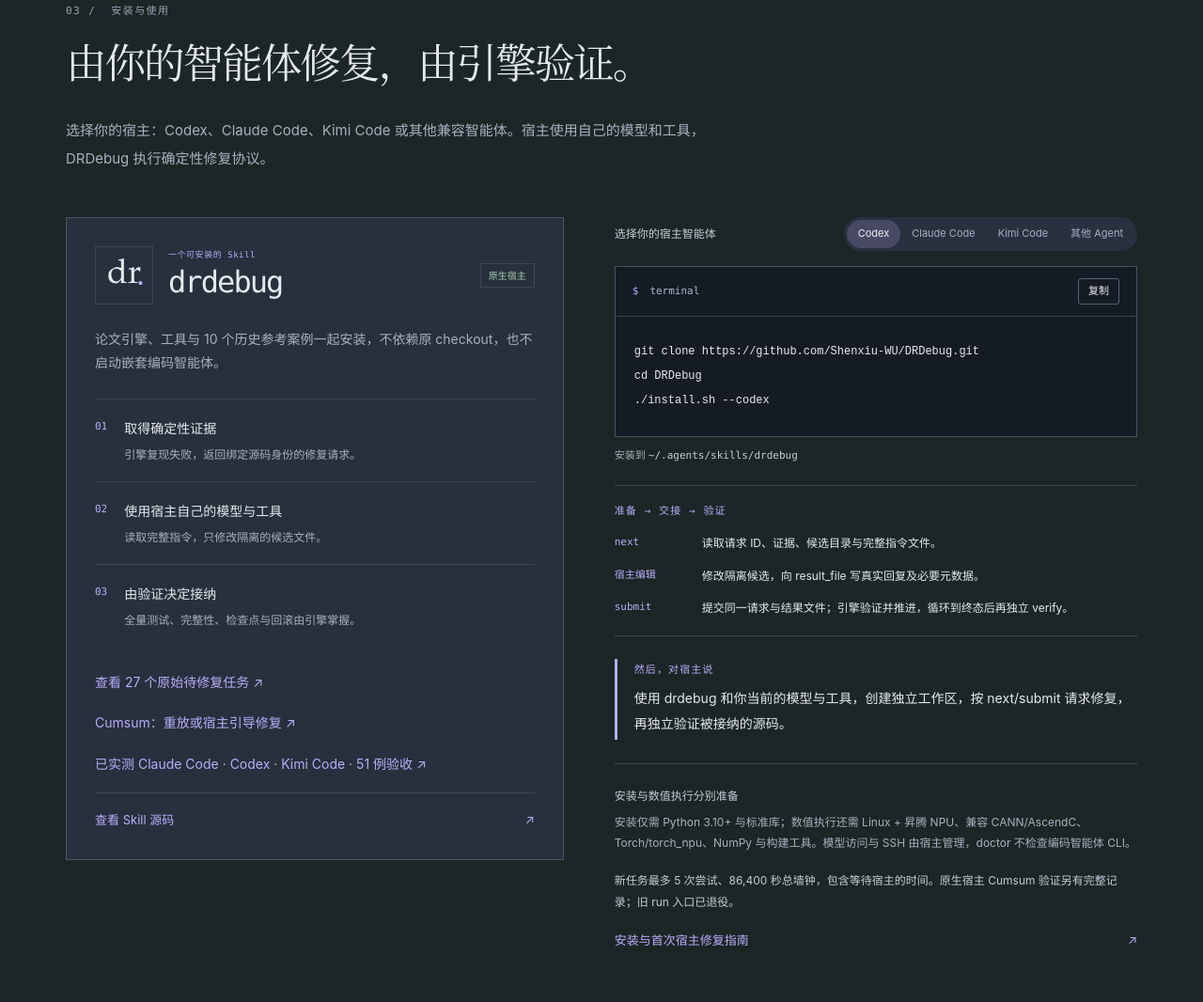
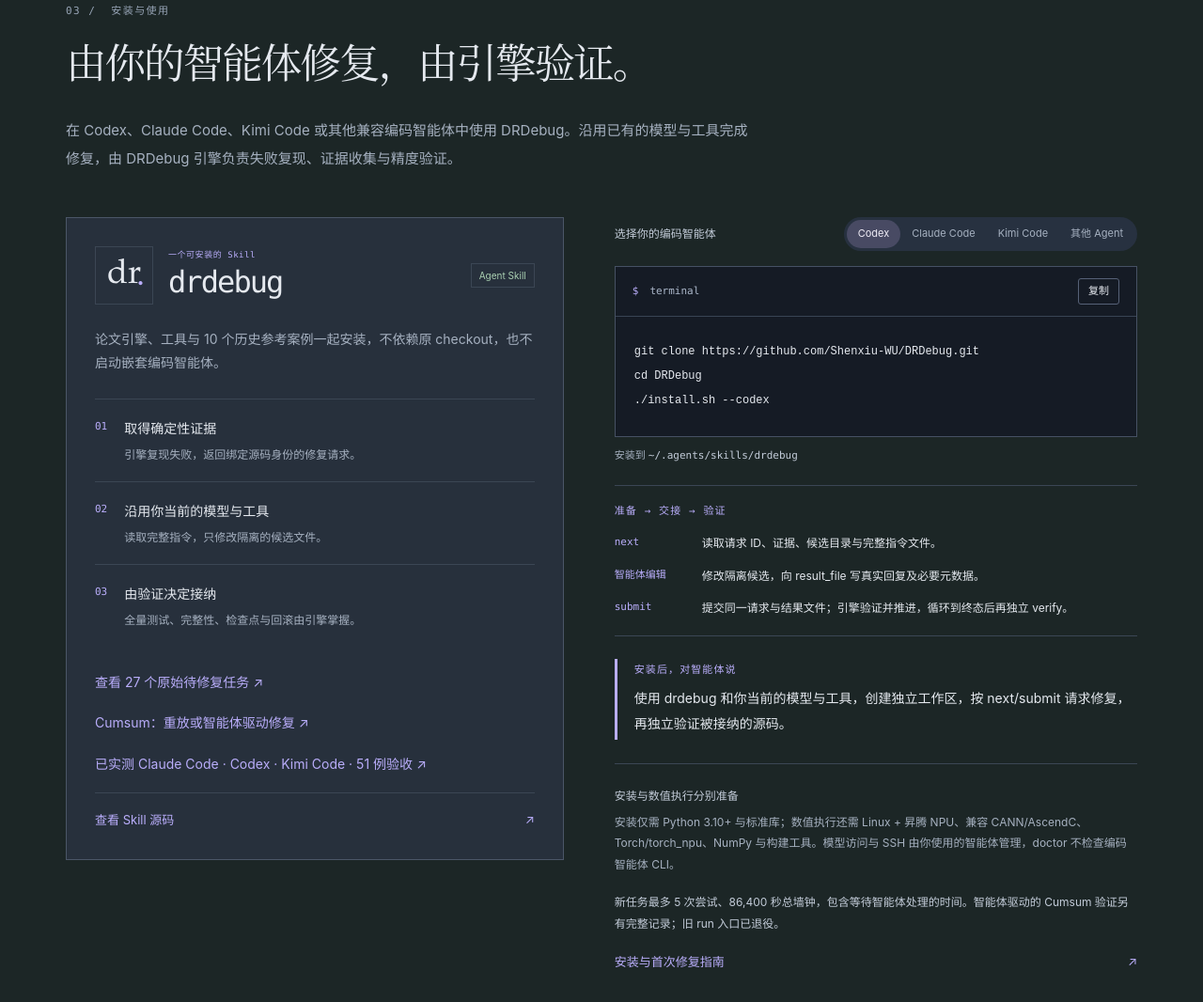
Before and after one commit to Shenxiu-WU/DRDebug, a plain HTML site: page website/index.html in a window 1280 px wide. Shown: the part 3860-4926 px from the top of the page at 94% size. Drawn offline with Linux system fonts and the light colour scheme.

Commit message:
Clarify coding agent terminology across public docs

```diff
--- a/website/index.html
+++ b/website/index.html
@@ -12,7 +12,7 @@
   <link rel="icon" href="./assets/favicon.svg" type="image/svg+xml">
   <script src="./theme.js"></script>
   <link rel="stylesheet" href="./styles.css?v=native-host-20261019">
-  <script src="./script.js?v=native-host-20261019" defer></script>
+  <script src="./script.js?v=coding-agent-wording-20261019" defer></script>
   <script src="./dashboard.js" defer></script>
 </head>
 <body>
@@ -94,28 +94,28 @@
     </div></section>
 
     <section id="skills" class="section skills-section" aria-labelledby="skills-title"><div class="wrap">
-      <div class="section-heading"><p class="section-index">03 / <span data-en="TAKE IT WITH YOU">安装与使用</span></p><h2 id="skills-title" data-en="Your agent repairs. The engine validates.">由你的智能体修复，由引擎验证。</h2><p class="section-intro" data-en="Choose your host: Codex, Claude Code, Kimi Code or another compatible agent. It uses its own model and tools; DRDebug runs the deterministic repair protocol.">选择你的宿主：Codex、Claude Code、Kimi Code 或其他兼容智能体。宿主使用自己的模型和工具，DRDebug 执行确定性修复协议。</p></div>
+      <div class="section-heading"><p class="section-index">03 / <span data-en="TAKE IT WITH YOU">安装与使用</span></p><h2 id="skills-title" data-en="Your agent repairs. The engine validates.">由你的智能体修复，由引擎验证。</h2><p class="section-intro" data-en="Use DRDebug in Codex, Claude Code, Kimi Code or another compatible coding agent. Keep your existing model and tools for repair; the DRDebug engine reproduces failures, collects evidence and validates numerical accuracy.">在 Codex、Claude Code、Kimi Code 或其他兼容编码智能体中使用 DRDebug。沿用已有的模型与工具完成修复，由 DRDebug 引擎负责失败复现、证据收集与精度验证。</p></div>
       <div class="skill-install-layout">
         <article class="skill-package">
-          <div class="skill-package-heading"><span class="skill-monogram" aria-hidden="true">dr<span>.</span></span><div><p class="eyebrow" data-en="ONE INSTALLABLE SKILL">一个可安装的 Skill</p><h3>drdebug</h3></div><span class="skill-version" data-en="Native host">原生宿主</span></div>
+          <div class="skill-package-heading"><span class="skill-monogram" aria-hidden="true">dr<span>.</span></span><div><p class="eyebrow" data-en="ONE INSTALLABLE SKILL">一个可安装的 Skill</p><h3>drdebug</h3></div><span class="skill-version" data-en="Agent Skill">Agent Skill</span></div>
           <p data-en="The paper engine, tools and ten historical reference examples — installed together, independent of the checkout. No nested coding agent is launched.">论文引擎、工具与 10 个历史参考案例一起安装，不依赖原 checkout，也不启动嵌套编码智能体。</p>
-          <ul class="skill-capabilities"><li><span aria-hidden="true">01</span><div><strong data-en="Get deterministic evidence">取得确定性证据</strong><p data-en="The engine reproduces failures and returns a source-bound repair request.">引擎复现失败，返回绑定源码身份的修复请求。</p></div></li><li><span aria-hidden="true">02</span><div><strong data-en="Use your host's model and tools">使用宿主自己的模型与工具</strong><p data-en="Read the full instructions and edit only the isolated candidate.">读取完整指令，只修改隔离的候选文件。</p></div></li><li><span aria-hidden="true">03</span><div><strong data-en="Let validation decide">由验证决定接纳</strong><p data-en="The engine owns full tests, integrity, checkpoints and rollback.">全量测试、完整性、检查点与回滚由引擎掌握。</p></div></li></ul>
+          <ul class="skill-capabilities"><li><span aria-hidden="true">01</span><div><strong data-en="Get deterministic evidence">取得确定性证据</strong><p data-en="The engine reproduces failures and returns a source-bound repair request.">引擎复现失败，返回绑定源码身份的修复请求。</p></div></li><li><span aria-hidden="true">02</span><div><strong data-en="Keep your current model and tools">沿用你当前的模型与工具</strong><p data-en="Read the full instructions and edit only the isolated candidate.">读取完整指令，只修改隔离的候选文件。</p></div></li><li><span aria-hidden="true">03</span><div><strong data-en="Let validation decide">由验证决定接纳</strong><p data-en="The engine owns full tests, integrity, checkpoints and rollback.">全量测试、完整性、检查点与回滚由引擎掌握。</p></div></li></ul>
           <p class="skill-task-link"><a href="https://github.com/Shenxiu-WU/DRDebug/tree/main/papers/2026-dont-regenerate-debug/artifact/inputs" target="_blank" rel="noopener noreferrer" data-en="Explore the 27 original repair tasks ↗">查看 27 个原始待修复任务 ↗</a></p>
-          <p class="skill-task-link"><a class="skill-example" href="https://github.com/Shenxiu-WU/DRDebug/blob/main/examples/cumsum/README.zh-CN.md" target="_blank" rel="noopener noreferrer" data-en="Cumsum: replay or guided host repair ↗">Cumsum：重放或宿主引导修复 ↗</a></p>
+          <p class="skill-task-link"><a class="skill-example" href="https://github.com/Shenxiu-WU/DRDebug/blob/main/examples/cumsum/README.zh-CN.md" target="_blank" rel="noopener noreferrer" data-en="Cumsum: replay or agent-driven repair ↗">Cumsum：重放或智能体驱动修复 ↗</a></p>
           <p class="skill-task-link"><a class="skill-validation" href="https://github.com/Shenxiu-WU/DRDebug/blob/main/examples/cumsum/native-host-validation.zh-CN.md" target="_blank" rel="noopener noreferrer" data-en="Tested: Claude Code · Codex · Kimi Code · 51-case checks ↗">已实测 Claude Code · Codex · Kimi Code · 51 例验收 ↗</a></p>
           <a class="text-link skill-source" href="https://github.com/Shenxiu-WU/DRDebug/tree/main/skills/drdebug" target="_blank" rel="noopener noreferrer"><span data-en="Read the skill source">查看 Skill 源码</span><span aria-hidden="true">↗</span></a>
         </article>
         <div class="skill-quickstart">
-          <div class="install-command-header"><span data-en="Choose your host agent">选择你的宿主智能体</span><div class="segmented" role="group" aria-label="Skill 安装目标" data-en-aria="Skill installation target"><button type="button" data-install-host="codex" aria-pressed="true">Codex</button><button type="button" data-install-host="claude" aria-pressed="false">Claude Code</button><button type="button" data-install-host="kimi" aria-pressed="false" aria-controls="skill-kimi-note">Kimi Code</button><button type="button" data-install-host="other" aria-pressed="false" aria-controls="skill-generic-note" data-en="Other agents">其他 Agent</button></div></div>
+          <div class="install-command-header"><span data-en="Choose your coding agent">选择你的编码智能体</span><div class="segmented" role="group" aria-label="Skill 安装目标" data-en-aria="Skill installation target"><button type="button" data-install-host="codex" aria-pressed="true">Codex</button><button type="button" data-install-host="claude" aria-pressed="false">Claude Code</button><button type="button" data-install-host="kimi" aria-pressed="false" aria-controls="skill-kimi-note">Kimi Code</button><button type="button" data-install-host="other" aria-pressed="false" aria-controls="skill-generic-note" data-en="Other agents">其他 Agent</button></div></div>
           <div class="install-terminal"><div class="terminal-heading"><span aria-hidden="true">$</span><span>terminal</span><button type="button" class="copy-install" data-copy-target="skill-install-command" data-en="Copy" aria-label="复制安装命令" data-en-aria="Copy installation commands">复制</button></div><pre><code id="skill-install-command">git clone https://github.com/Shenxiu-WU/DRDebug.git
 cd DRDebug
 ./install.sh --codex</code></pre></div>
           <p class="install-destination"><span data-en="Installs to">安装到</span> <code id="skill-install-destination">~/.agents/skills/drdebug</code></p>
           <p id="skill-kimi-note" class="install-generic-note" hidden data-en="Install into the skills parent shown above, then start Kimi Code with --skills-dir to load it explicitly. This flag replaces automatic user/project skill discovery for that session; repeat it to include other skill directories.">先安装到上方 skills 父目录，再用 --skills-dir 启动 Kimi Code 并显式加载。该参数会替代本次会话的用户／项目技能自动发现；如需加载其他技能目录，可重复指定。</p>
-          <p id="skill-generic-note" class="install-generic-note" hidden data-en="Use the actual skills parent recognized by your host. The installer creates drdebug/; the host loads SKILL.md, reads requests, edits files and runs CLI commands with its own tools.">使用宿主实际识别的 skills 父目录。安装器创建 drdebug/，宿主加载 SKILL.md，用自己的工具读取请求、编辑文件并执行 CLI。</p>
-          <div class="skill-host-flow" role="group" aria-label="原生宿主修复流程" data-en-aria="Native host repair protocol"><p class="eyebrow" data-en="PREPARE → HAND OFF → VALIDATE">准备 → 交接 → 验证</p><ol><li><code>next</code><span data-en="Read the request ID, evidence, candidate directory and full instructions file.">读取请求 ID、证据、候选目录与完整指令文件。</span></li><li><code data-en="host edit">宿主编辑</code><span data-en="Patch the isolated candidate; write the actual response and required metadata to result_file.">修改隔离候选，向 result_file 写真实回复及必要元数据。</span></li><li><code>submit</code><span data-en="Submit that request and result file. The engine validates and advances; repeat until terminal, then verify independently.">提交同一请求与结果文件；引擎验证并推进，循环到终态后再独立 verify。</span></li></ol></div>
-          <div class="skill-invocation"><p class="eyebrow" data-en="THEN ASK YOUR HOST">然后，对宿主说</p><p data-en="Use drdebug with your current model and tools. Prepare a separate workspace, follow next/submit requests, and independently verify the accepted source.">使用 drdebug 和你当前的模型与工具，创建独立工作区，按 next/submit 请求修复，再独立验证被接纳的源码。</p></div>
-          <div class="skill-requirements"><strong data-en="Installation and numerical execution are separate">安装与数值执行分别准备</strong><p data-en="Installation: Python 3.10+ and standard library. Numerical work: Linux + Ascend NPU, compatible CANN/AscendC, Torch/torch_npu, NumPy and build tools. Model access and SSH remain host-managed; doctor checks no coding-agent CLI.">安装仅需 Python 3.10+ 与标准库；数值执行还需 Linux + 昇腾 NPU、兼容 CANN/AscendC、Torch/torch_npu、NumPy 与构建工具。模型访问与 SSH 由宿主管理，doctor 不检查编码智能体 CLI。</p><p class="skill-budget" data-en="New tasks: at most 5 attempts and 86,400 seconds total wall time, including pending host time. See the separate native-host Cumsum validation record. The previous run entry point is retired.">新任务最多 5 次尝试、86,400 秒总墙钟，包含等待宿主的时间。原生宿主 Cumsum 验证另有完整记录；旧 run 入口已退役。</p><a class="text-link skill-guide" href="https://github.com/Shenxiu-WU/DRDebug/blob/main/docs/skill-guide.zh-CN.md" target="_blank" rel="noopener noreferrer"><span data-en="Installation and first host-driven repair">安装与首次宿主修复指南</span><span aria-hidden="true">↗</span></a></div>
+          <p id="skill-generic-note" class="install-generic-note" hidden data-en="Use the skills parent recognized by your coding agent. The installer creates drdebug/; the agent loads SKILL.md, reads requests, edits files and runs CLI commands with its own tools.">指定你的编码智能体能够识别的 skills 父目录。安装器创建 drdebug/，智能体加载 SKILL.md，用自己的工具读取请求、编辑文件并执行 CLI。</p>
+          <div class="skill-host-flow" role="group" aria-label="智能体驱动修复流程" data-en-aria="Agent-driven repair workflow"><p class="eyebrow" data-en="PREPARE → HAND OFF → VALIDATE">准备 → 交接 → 验证</p><ol><li><code>next</code><span data-en="Read the request ID, evidence, candidate directory and full instructions file.">读取请求 ID、证据、候选目录与完整指令文件。</span></li><li><code data-en="agent edit">智能体编辑</code><span data-en="Patch the isolated candidate; write the actual response and required metadata to result_file.">修改隔离候选，向 result_file 写真实回复及必要元数据。</span></li><li><code>submit</code><span data-en="Submit that request and result file. The engine validates and advances; repeat until terminal, then verify independently.">提交同一请求与结果文件；引擎验证并推进，循环到终态后再独立 verify。</span></li></ol></div>
+          <div class="skill-invocation"><p class="eyebrow" data-en="AFTER INSTALLING, ASK YOUR AGENT">安装后，对智能体说</p><p data-en="Use drdebug with your current model and tools. Prepare a separate workspace, follow next/submit requests, and independently verify the accepted source.">使用 drdebug 和你当前的模型与工具，创建独立工作区，按 next/submit 请求修复，再独立验证被接纳的源码。</p></div>
+          <div class="skill-requirements"><strong data-en="Installation and numerical execution are separate">安装与数值执行分别准备</strong><p data-en="Installation: Python 3.10+ and standard library. Numerical work: Linux + Ascend NPU, compatible CANN/AscendC, Torch/torch_npu, NumPy and build tools. Your coding agent manages model access and SSH; doctor checks no coding-agent CLI.">安装仅需 Python 3.10+ 与标准库；数值执行还需 Linux + 昇腾 NPU、兼容 CANN/AscendC、Torch/torch_npu、NumPy 与构建工具。模型访问与 SSH 由你使用的智能体管理，doctor 不检查编码智能体 CLI。</p><p class="skill-budget" data-en="New tasks: at most 5 attempts and 86,400 seconds total wall time, including time spent waiting for the agent. See the separate agent-driven Cumsum validation record. The previous run entry point is retired.">新任务最多 5 次尝试、86,400 秒总墙钟，包含等待智能体处理的时间。智能体驱动的 Cumsum 验证另有完整记录；旧 run 入口已退役。</p><a class="text-link skill-guide" href="https://github.com/Shenxiu-WU/DRDebug/blob/main/docs/skill-guide.zh-CN.md" target="_blank" rel="noopener noreferrer"><span data-en="Installation and first repair">安装与首次修复指南</span><span aria-hidden="true">↗</span></a></div>
           <p id="skill-copy-status" class="skill-copy-status" role="status" aria-live="polite"></p>
         </div>
       </div>
--- a/website/script.js
+++ b/website/script.js
@@ -8,14 +8,14 @@
     zh: [
       ["01 / 先让失败可复现", "从一个真实的失败开始。", "保留已有候选，先建立可复现的失败。引擎记录构建、运行与精度证据，再交由工作智能体提出修改。", "已有内核 + 失败测例", "可复现的基线"],
       ["02 / 用证据缩小问题", "定位偏差，而非猜测答案。", "按需启用取证与插桩，结合编译、运行和精度反馈定位问题。结构化领域知识帮助工作智能体判断错误类型与可行的修复方向。", "错误反馈 + 按需取证", "有依据的修复假设"],
-      ["03 / 保留已有进展", "围绕问题，做定向修改。", "宿主智能体在同一任务中保留上下文，对隔离候选提出补丁。修改围绕当前失败与已收集的证据展开，并受任务预算和约束控制。", "修复假设 + 领域知识", "待验证的内核补丁"],
+      ["03 / 保留已有进展", "围绕问题，做定向修改。", "智能体在同一任务中保留上下文，对隔离候选提出补丁。修改围绕当前失败与已收集的证据展开，并受任务预算和约束控制。", "修复假设 + 领域知识", "待验证的内核补丁"],
       ["04 / 让验证决定接纳", "过关的标准，由引擎掌握。", "引擎检查内核完整性，并执行完整测试集验证。正确性与性能分别记录；验证未通过的修改不能仅凭大语言模型的自述被视为成功。", "候选补丁 + 完整测试集", "独立验证的接纳决定"],
       ["05 / 累积可复用的经验", "保留状态，继续下一轮。", "记录证据、修复轨迹与验证结果，通过检查点和回滚保留当前最优状态。经过核验的经验可进入结构化知识，供后续任务复用。", "验证记录 + 修复轨迹", "检查点与可复用经验"]
     ],
     en: [
       ["01 / REPRODUCE THE FAILURE", "Start with a real failing case.", "Keep the existing candidate and establish a reproducible failure. The engine records build, execution and precision evidence before asking the worker for a patch.", "Candidate + failing case", "A reproducible baseline"],
       ["02 / NARROW THE PROBLEM", "Locate the discrepancy.", "Use on-demand forensics and instrumentation alongside build, runtime and precision feedback. Structured domain knowledge helps the worker identify failure types and plausible repair directions.", "Failure feedback + forensics", "An evidence-based hypothesis"],
-      ["03 / KEEP THE PROGRESS", "Make a targeted edit.", "The host agent retains context within one repair task and proposes a patch to the isolated candidate. Edits follow the observed failure and collected evidence, within task constraints and budgets.", "Hypothesis + domain knowledge", "A kernel patch to validate"],
+      ["03 / KEEP THE PROGRESS", "Make a targeted edit.", "Your coding agent retains context within one repair task and proposes a patch to the isolated candidate. Edits follow the observed failure and collected evidence, within task constraints and budgets.", "Hypothesis + domain knowledge", "A kernel patch to validate"],
       ["04 / VALIDATION DECIDES", "The engine owns acceptance.", "The engine checks kernel integrity and validates the complete test suite. Correctness and performance are recorded separately; the large language model’s own report cannot turn an unvalidated patch into a success.", "Patch + complete test suite", "An independently checked decision"],
       ["05 / RETAIN WHAT WAS LEARNED", "Keep state for the next round.", "Record evidence, repair traces and validation results. Checkpoints and rollback preserve the best-known state; verified experience can become structured knowledge for later tasks.", "Validation record + repair trace", "Checkpoints + reusable knowledge"]
     ]
```
Also changed, not shown: 8 other files.
